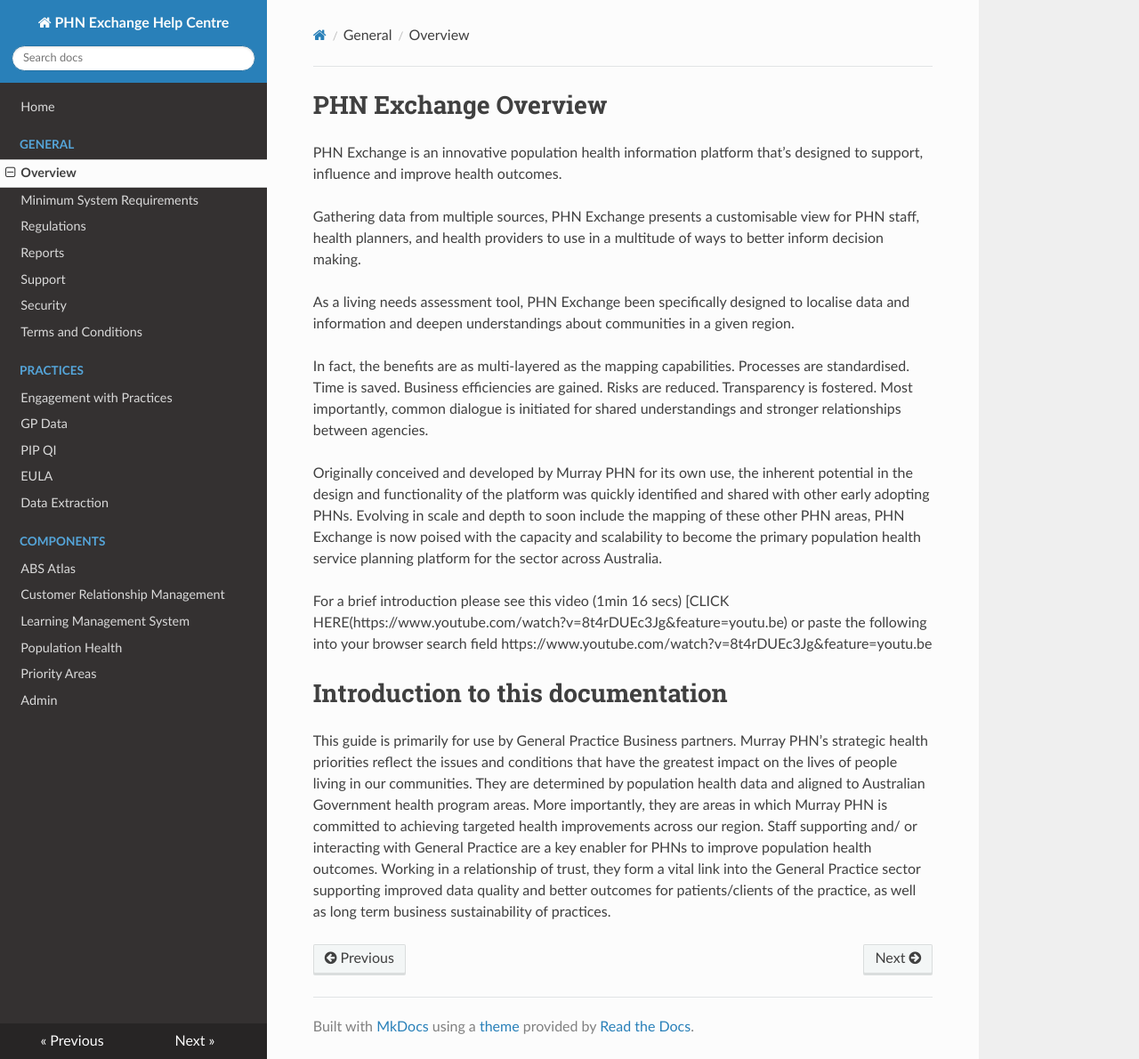
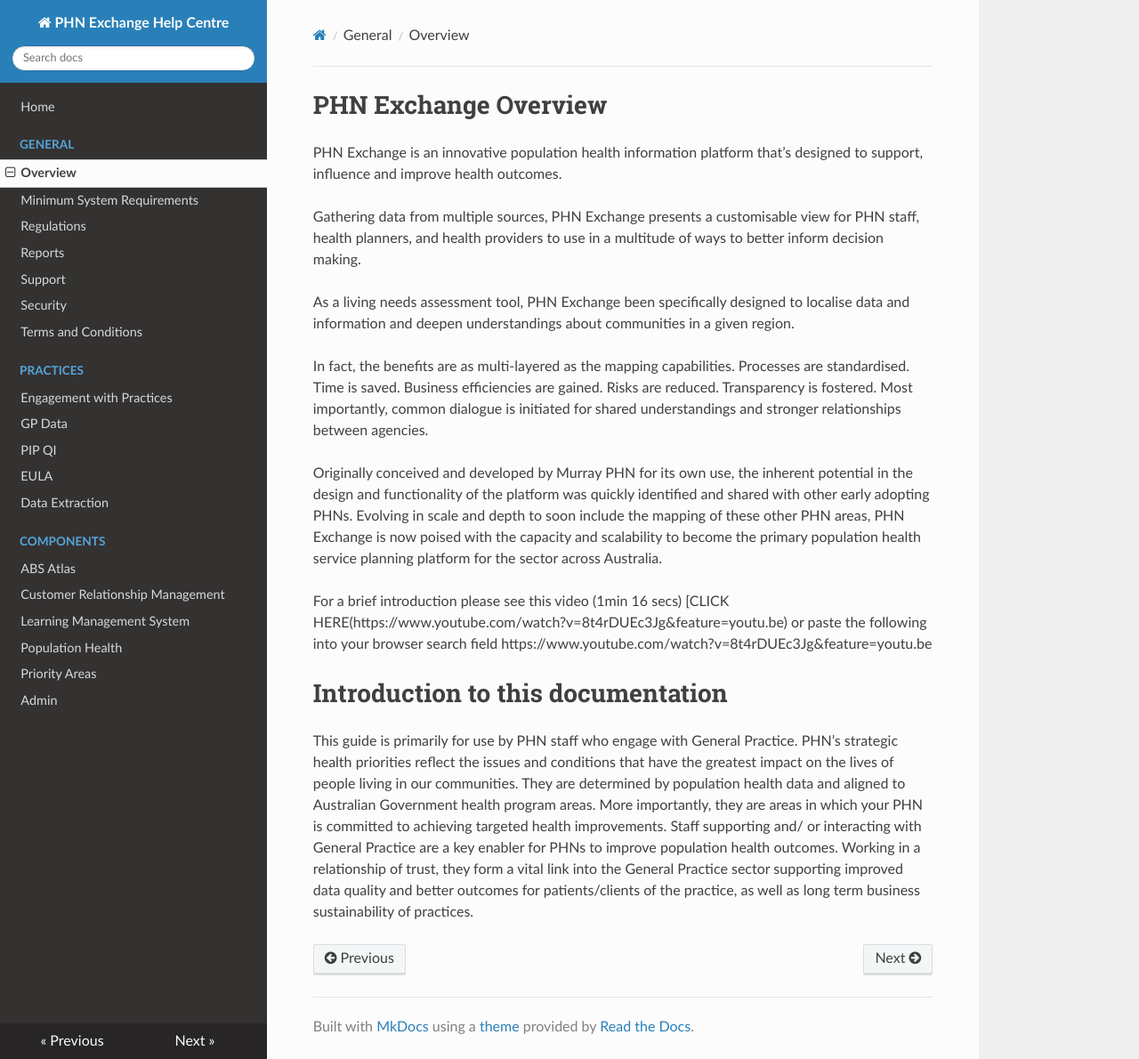
Before and after one commit to MurrayPHN/phn-exchange-docs, an MkDocs documentation site: the page built from docs/overview.md, in a window 1280 px wide and 1190 px high. Shown: the whole window at 89% size. Built offline with MkDocs 1.6.1, drawn with Linux system fonts in a browser that asks for light colours; nearby versions of some CDN libraries.

Commit message:
Update overview.md

```diff
--- a/docs/overview.md
+++ b/docs/overview.md
@@ -13,6 +13,6 @@ Originally conceived and developed by Murray PHN for its own use, the inherent p
 For a brief introduction please see this video (1min 16 secs) [CLICK HERE(https://www.youtube.com/watch?v=8t4rDUEc3Jg&feature=youtu.be) or paste the following into your browser search field https://www.youtube.com/watch?v=8t4rDUEc3Jg&feature=youtu.be
 
 # Introduction to this documentation
-This guide is primarily for use by General Practice Business partners.
-Murray PHN’s strategic health priorities reflect the issues and conditions that have the greatest impact on the lives of people living in our communities. They are determined by population health data and aligned to Australian Government health program areas. More importantly, they are areas in which Murray PHN is committed to achieving targeted health improvements across our region.
+This guide is primarily for use by PHN staff who engage with General Practice.
+PHN’s strategic health priorities reflect the issues and conditions that have the greatest impact on the lives of people living in our communities. They are determined by population health data and aligned to Australian Government health program areas. More importantly, they are areas in which your PHN is committed to achieving targeted health improvements.
 Staff supporting and/ or interacting with General Practice are a key enabler for PHNs to improve population health outcomes. Working in a relationship of trust, they form a vital link into the General Practice sector supporting improved data quality and better outcomes for patients/clients of the practice, as well as long term business sustainability of practices.
```
